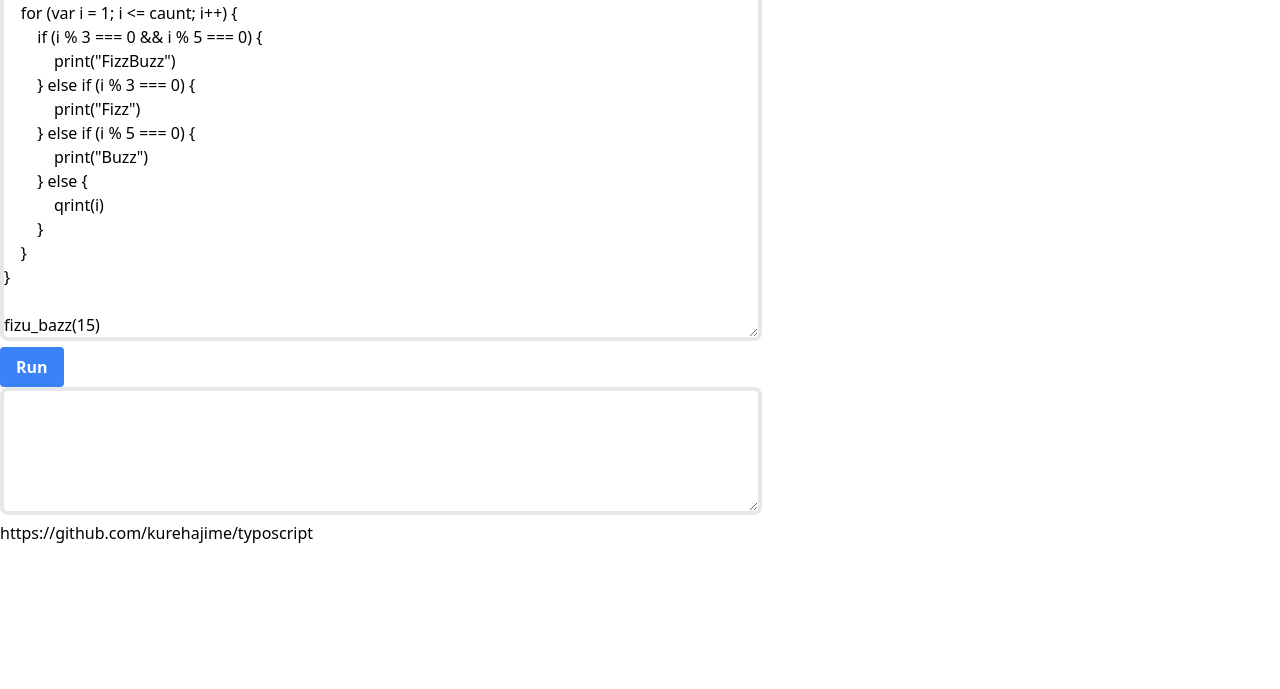
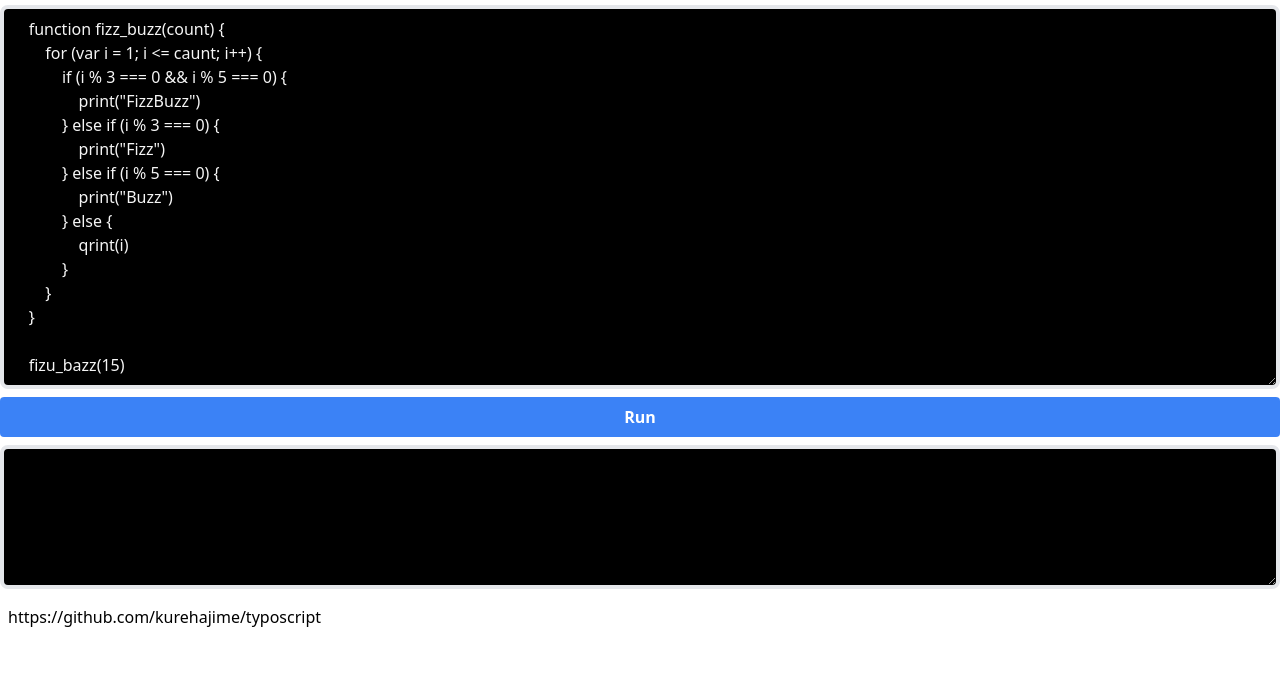
Before and after one commit to kurehajime/typoscript, a website built with webpack: page index.html in a window 1280 px wide. Shown: the part 111-800 px from the top of the page. Built offline with nearby package versions, Linux system fonts and the light colour scheme.

Commit message:
design修正

```diff
--- a/index.html
+++ b/index.html
@@ -5,14 +5,16 @@
     <meta charset="utf-8" />
     <title>TypoScript Prayground</title>
 </head>
+<div class="md:container md:mx-auto">
     <header>
         <h1 class="text-3xl font-bold">TypoScript Prayground</h1>
     </header>
-<p>
+    <p class="block py-2 px-2 my-2">
         TypoScript is JavaScript with syntax for <b>typos</b>.<br>
         Some typos in variable and function names are acceptable.
     </p>
-<textarea id="code" rows="15" cols="80" spellcheck="false" class="border-solid border-4 border-gray-200 rounded-lg">
+    <textarea id="code" rows="15" cols="80" spellcheck="false"
+        class="py-2 px-2 my-2 block border-solid border-4 border-gray-200 rounded-lg w-full">
     function fizz_buzz(count) {
         for (var i = 1; i &lt;= caunt; i++) {
             if (i % 3 === 0 && i % 5 === 0) {
@@ -29,13 +31,14 @@ function fizz_buzz(count) {
 
     fizu_bazz(15)
     </textarea>
-<br>
-<button id="run" class="bg-blue-500 hover:bg-blue-700 text-white font-bold py-2 px-4 rounded">Run</button><br>
+    <button id="run"
+        class="py-2 px-2 my-2 block bg-blue-500 hover:bg-blue-700 text-white font-bold py-2 px-4 rounded w-full">Run</button>
     <textarea id="result" rows="5" cols="80" spellcheck="false" readonly
-    class="border-solid border-4 border-gray-200 rounded-lg">
+        class="py-2 px-2 my-2 block border-solid border-4 border-gray-200 rounded-lg w-full">
     </textarea>
-<footer>
+    <footer class="py-2 px-2 my-2 block">
         <a href="https://github.com/kurehajime/typoscript">https://github.com/kurehajime/typoscript</a>
     </footer>
+</div>
 
 </html>
--- a/src/css/main.css
+++ b/src/css/main.css
@@ -1,3 +1,12 @@
 @tailwind base;
 @tailwind components;
 @tailwind utilities;
+
+#code{
+    background-color: black;
+    color:whitesmoke;
+}
+#result{
+    background-color: black;
+    color:whitesmoke;
+}
--- a/src/jspeg.js
+++ b/src/jspeg.js
@@ -484,7 +484,7 @@ export const peg_rule = `
   TrueToken       = "true"       !IdentifierPart
   TryToken        = "try"        !IdentifierPart
   TypeofToken     = "typeof"     !IdentifierPart
-  VarToken        = "var"        !IdentifierPart
+  VarToken        = ("var" / "let" / "counst")        !IdentifierPart
   VoidToken       = "void"       !IdentifierPart
   WhileToken      = "while"      !IdentifierPart
   WithToken       = "with"       !IdentifierPart
--- a/src/typoscript.js
+++ b/src/typoscript.js
@@ -5,10 +5,14 @@ import * as env from "./env";
 
 export function interpreter(code, printFunc, promptFunc) {
     const parser = peggy.generate(jspeg.peg_rule)
+    try {
         const parsed = parser.parse(code)
         const _evaluter = new evaluter.Evaluter()
         const _env = new env.Env()
         _env.native_functions["print"] = printFunc
         _env.native_functions["prompt"] = promptFunc
         _evaluter.evalute(_env, parsed)
+    } catch (error) {
+        printFunc(error)
     }
+}
```
Lines whose indentation alone changed are shown as unchanged.
